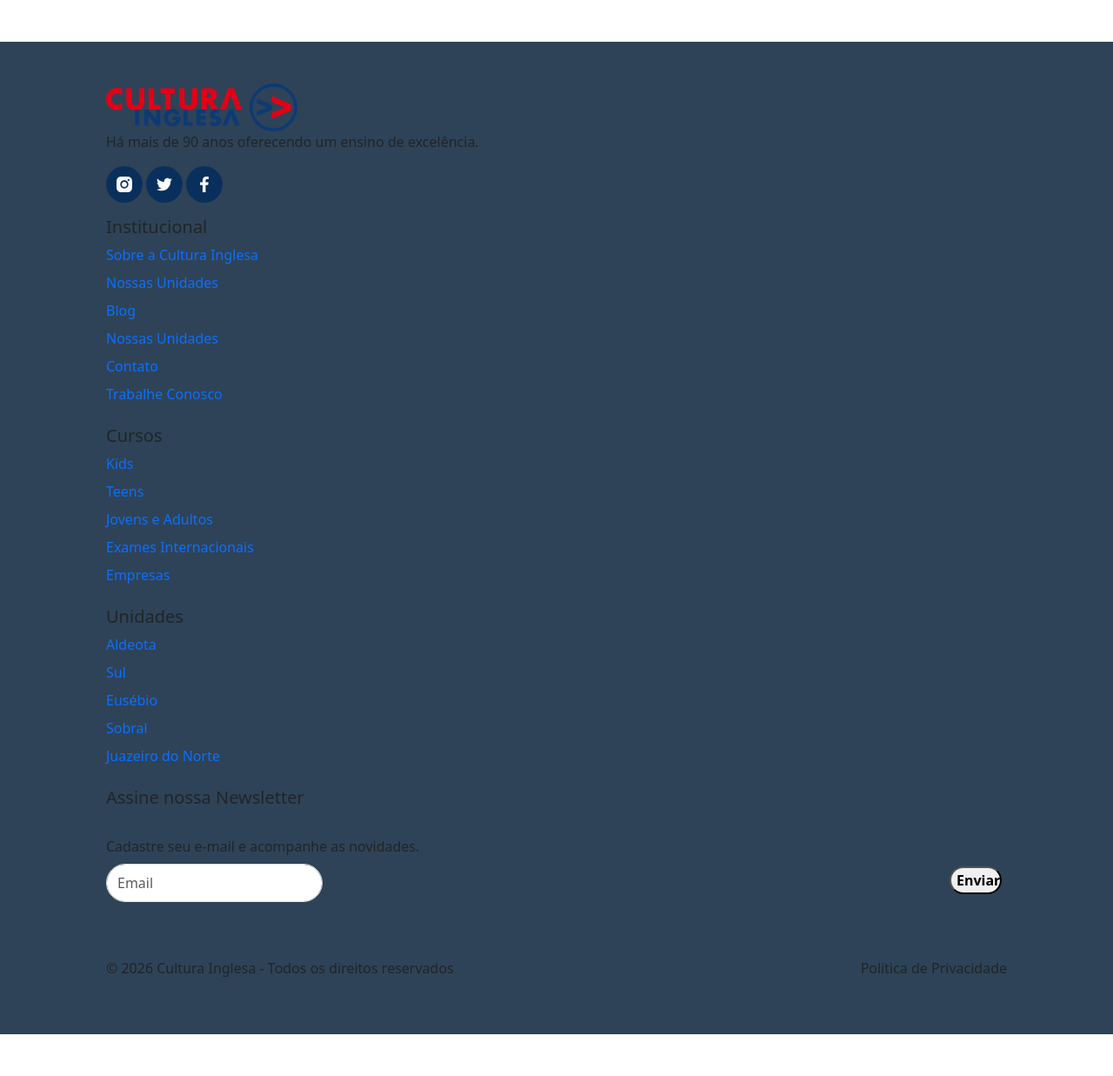
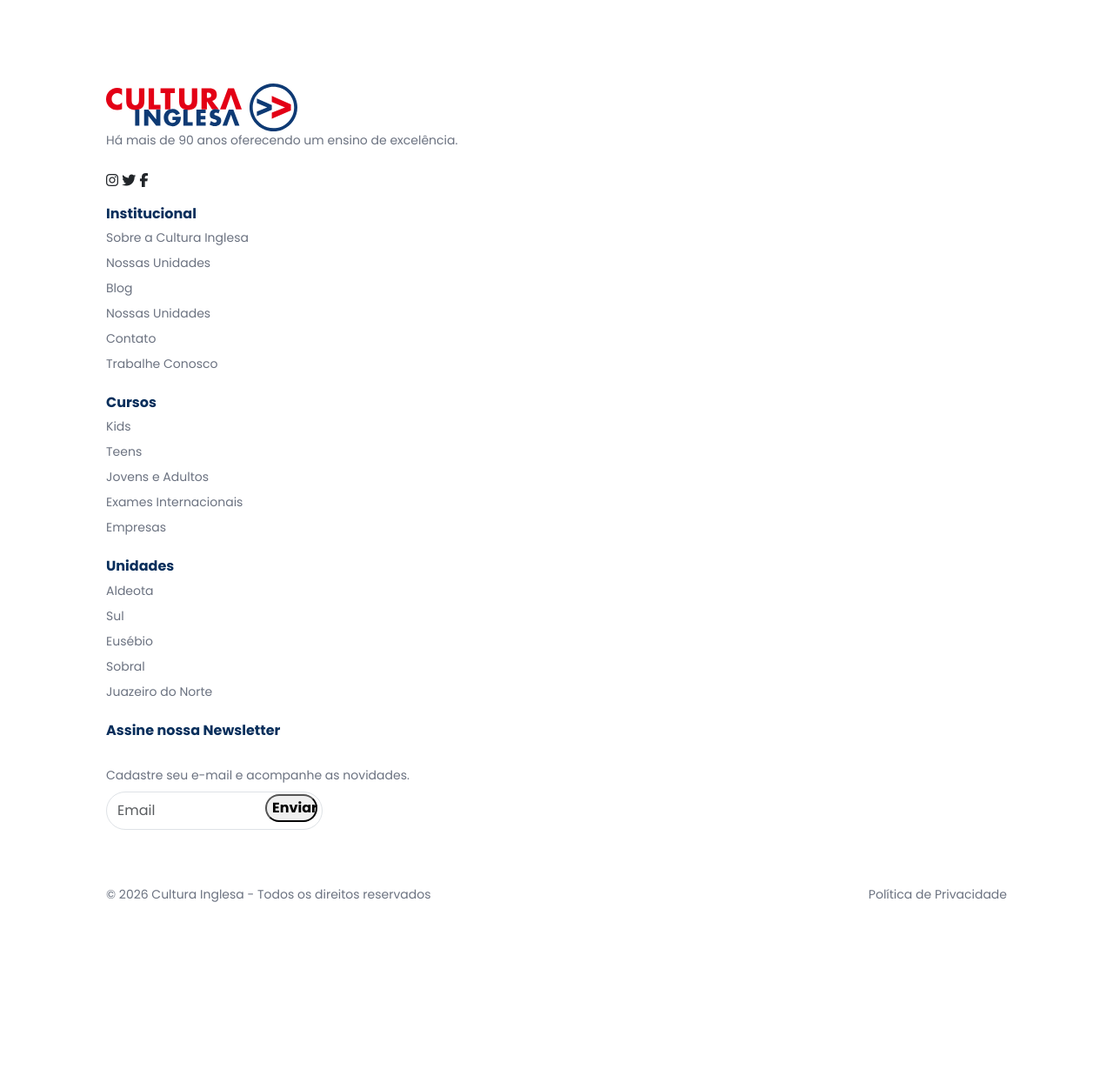
Before and after one commit to Vinicius-Brito0/cultura-ingles2026, a PHP site: page /footer.html in a window 1280 px wide. Shown: the whole page at 87% size. After the commit the page ends 1037 px from the top, so only its background shows below. Run offline with PHP 8.4, Linux system fonts and the light colour scheme; some libraries are stand-ins or nearby versions.

Commit message:
Fazer as Formatações Básicas

```diff
--- a/footer.css
+++ b/footer.css
@@ -1,7 +1,18 @@
+body {
+    background-color: #FFFFFF;
+    font-family: 'Poppins', sans-serif;
+
+}
+
 footer {
     max-width: 1440px;
-    background-color: #2e4357;
 }
+
+:root{
+    --blue: #092F5C;
+    --gray: #6B7280;
+}
+
 
 .container-footer {
     max-width: 1220px;
@@ -18,18 +29,27 @@ footer {
     height: 44px;
 }
 
-.footer-column-1, .footer-column-2, .footer-column-3, .footer-column-4 {
-
-}
-
 .button-form {
     position: absolute;
     top: 3px;
-    right: 6px;
+    right: px;
     bottom: 3px;
+    left: 183px;
     width: 60px;
     height: 32px;
     border-radius: 30px;
     font-size: 16px;
     font-weight: bold;
 }
+
+.text-blue {
+    color: var(--blue);
+    font-size: 16px;
+    font-weight: bold;
+}
+
+.text-gray {
+    color: var(--gray);
+    font-size: 14px;
+    font-weight: regular;
+}
--- a/footer.html
+++ b/footer.html
@@ -5,56 +5,68 @@
     <meta name="viewport" content="width=device-width, initial-scale=1.0">
     <title>Cultura Inglesa</title>
     <link href="https://cdn.jsdelivr.net/npm/bootstrap@6.0.0-alpha.1/dist/css/bootstrap.min.css" rel="stylesheet" integrity="sha384-B/GM4XqrwHnWXNOWMbloTmrYXZg10cakYGmpfsR/bbzQ6JAJI4ihuyADKLnBgrCe" crossorigin="anonymous">
+    <link rel="preconnect" href="https://fonts.googleapis.com">
+    <link rel="preconnect" href="https://fonts.gstatic.com" crossorigin>
+    <link href="https://fonts.googleapis.com/css2?family=Poppins:wght@300;400;600;700&display=swap" rel="stylesheet">
+    <link rel="stylesheet" href="https://cdnjs.cloudflare.com/ajax/libs/font-awesome/6.5.1/css/all.min.css">
     <link rel="stylesheet" href="footer.css">
 </head>
 <body>
+  <main>
+
+  </main>
+
 
   <footer class="justify-content-center align-items-center">
     <div class="container-footer row row-cols-1 sm:row-cols-2 md:row-cols-5 py-5 my-5">
       <div class="col mb-3">
         <figure>
           <img src="assests/cultura-logo.svg" alt="">
-          <figcaption class="justify-content-start">Há mais de 90 anos oferecendo um ensino de excelência.</figcaption>
+          <figcaption class="text-gray justify-content-start">
+            Há mais de 90 anos oferecendo um ensino de excelência.
+          </figcaption>
         </figure>
-        <img src="assests/instagram.svg" alt="">
-        <img src="assests/twitter.svg" alt="">
-        <img src="assests/facebook.svg" alt="">
+        <div class="social-icons gap-3 mt-4">
+          <i class="social-icon fa-brands fa-instagram"></i>
+          <i class="social-icon fa-brands fa-twitter"></i>
+          <i class="social-icon fa-brands fa-facebook-f"></i>
+        </div>
       </div>
       <div class="footer-column-1 col mb-3">
-        <h5>Institucional</h5>
+        <h5 class="text-blue">Institucional</h5>
         <ul class="nav flex-column">
-          <li class="nav-item mb-2"><a href="#" class="nav-link p-0 ">Sobre a Cultura Inglesa</a></li>
-          <li class="nav-item mb-2"><a href="#" class="nav-link p-0 ">Nossas Unidades</a></li>
-          <li class="nav-item mb-2"><a href="#" class="nav-link p-0 ">Blog</a></li>
-          <li class="nav-item mb-2"><a href="#" class="nav-link p-0 ">Nossas Unidades</a></li>
-          <li class="nav-item mb-2"><a href="#" class="nav-link p-0 ">Contato</a></li>
-          <li class="nav-item mb-2"><a href="#" class="nav-link p-0 ">Trabalhe Conosco</a></li>
+          <li class="nav-item mb-2"><a href="#" class="text-gray nav-link p-0 ">Sobre a Cultura Inglesa</a></li>
+          <li class="nav-item mb-2"><a href="#" class="text-gray nav-link p-0 ">Nossas Unidades</a></li>
+          <li class="nav-item mb-2"><a href="#" class="text-gray nav-link p-0 ">Blog</a></li>
+          <li class="nav-item mb-2"><a href="#" class="text-gray nav-link p-0 ">Nossas Unidades</a></li>
+          <li class="nav-item mb-2"><a href="#" class="text-gray nav-link p-0 ">Contato</a></li>
+          <li class="nav-item mb-2"><a href="#" class="text-gray nav-link p-0 ">Trabalhe Conosco</a></li>
         </ul>
       </div>
       <div class="footer-column-2 col mb-3">
-        <h5>Cursos</h5>
+        <h5 class="text-blue">Cursos</h5>
         <ul class="nav flex-column">
-          <li class="nav-item mb-2"><a href="#" class="nav-link p-0 ">Kids</a></li>
-          <li class="nav-item mb-2"><a href="#" class="nav-link p-0 ">Teens</a></li>
-          <li class="nav-item mb-2"><a href="#" class="nav-link p-0 ">Jovens e Adultos</a></li>
-          <li class="nav-item mb-2"><a href="#" class="nav-link p-0 ">Exames Internacionais</a></li>
-          <li class="nav-item mb-2"><a href="#" class="nav-link p-0 ">Empresas</a></li>
+          <li class="nav-item mb-2"><a href="#" class="text-gray nav-link p-0 ">Kids</a></li>
+          <li class="nav-item mb-2"><a href="#" class="text-gray nav-link p-0 ">Teens</a></li>
+          <li class="nav-item mb-2"><a href="#" class="text-gray nav-link p-0 ">Jovens e Adultos</a></li>
+          <li class="nav-item mb-2"><a href="#" class="text-gray nav-link p-0 ">Exames Internacionais</a></li>
+          <li class="nav-item mb-2"><a href="#" class="text-gray nav-link p-0 ">Empresas</a></li>
         </ul>
       </div>
       <div class="footer-column-3 col mb-3">
-        <h5>Unidades</h5>
+        <h5 class="text-blue">Unidades</h5>
         <ul class="nav flex-column">
-          <li class="nav-item mb-2"><a href="#" class="nav-link p-0 ">Aldeota</a></li>
-          <li class="nav-item mb-2"><a href="#" class="nav-link p-0 ">Sul</a></li>
-          <li class="nav-item mb-2"><a href="#" class="nav-link p-0 ">Eusébio</a></li>
-          <li class="nav-item mb-2"><a href="#" class="nav-link p-0 ">Sobral</a></li>
-          <li class="nav-item mb-2"><a href="#" class="nav-link p-0 ">Juazeiro do Norte</a></li>
+          <li class="nav-item mb-2"><a href="#" class="text-gray nav-link p-0 ">Aldeota</a></li>
+          <li class="nav-item mb-2"><a href="#" class="text-gray nav-link p-0 ">Sul</a></li>
+          <li class="nav-item mb-2"><a href="#" class="text-gray nav-link p-0 ">Eusébio</a></li>
+          <li class="nav-item mb-2"><a href="#" class="text-gray nav-link p-0 ">Sobral</a></li>
+          <li class="nav-item mb-2"><a href="#" class="text-gray nav-link p-0 ">Juazeiro do Norte</a></li>
         </ul>
       </div>
       <div class="footer-column-4 col mb-3 d-flex flex-column">
-        <h5>Assine nossa Newsletter</h5>
+        <h5 class="text-blue">Assine nossa Newsletter</h5>
         <form class="">
-          <label for="email-footer" class="form-label mb-2 mt-4">Cadastre seu e-mail e acompanhe as novidades.</label>
+          <label for="email-footer" class="text-gray form-label mb-2 mt-4">Cadastre seu e-mail e acompanhe as novidades.</label>
           <div class="box-input d-flex">
             <input type="email" class="form-input form-control" id="email-footer" placeholder="Email">
             <button type="submit" class="button-form btn-solid btn-styled theme-danger">Enviar</button>
@@ -62,8 +74,8 @@
         </form>
       </div>
       <div class="container-down-footer w-100 justify-content-between d-flex mt-5">
-        <p class="text-start">&copy; 2026 Cultura Inglesa - Todos os direitos reservados</p>
-        <p class="text-end">Política de Privacidade</a></p>
+        <p class="text-gray text-start">&copy; 2026 Cultura Inglesa - Todos os direitos reservados</p>
+        <p class="text-gray text-end">Política de Privacidade</a></p>
       </div>
     </div>
   </footer>
```
